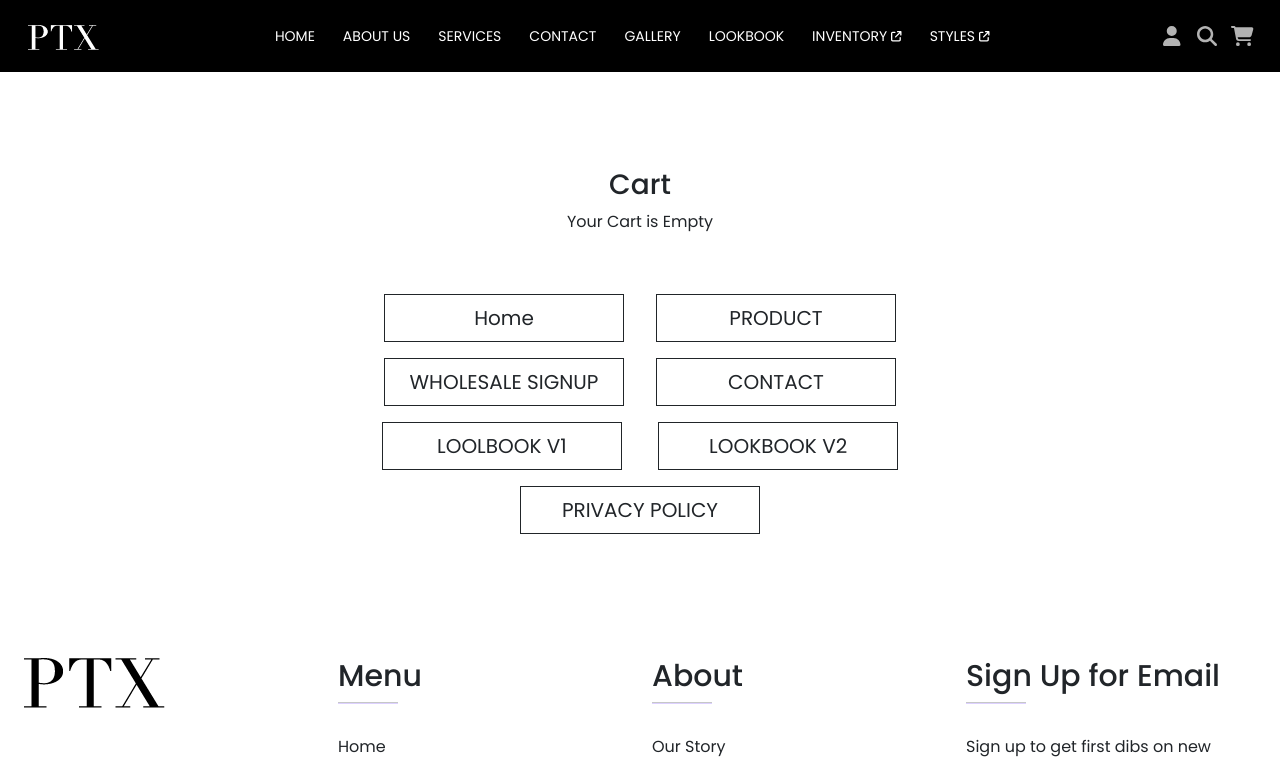
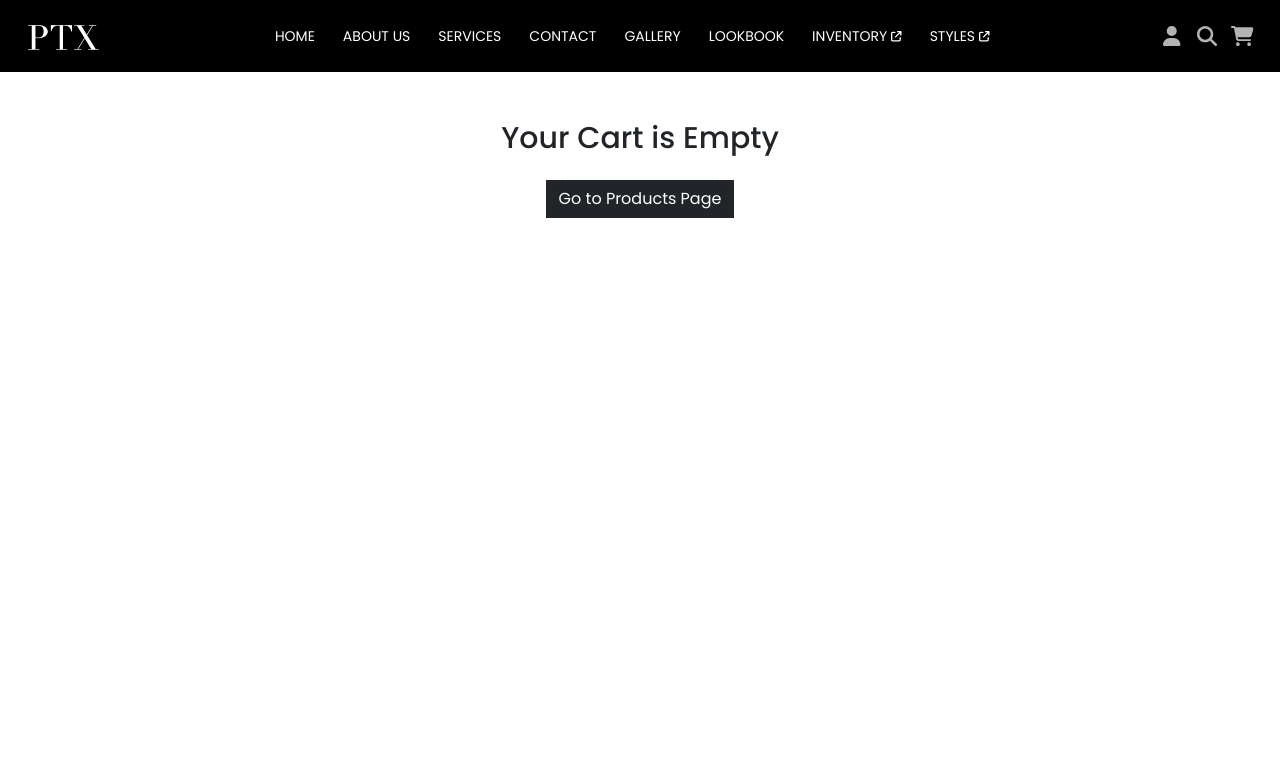
Before and after one commit to Zeeshanprojects/PTX-2, a React (Create React App) app in the folder PTX-2/ptx-2/: page /Cart in a window 1280 px wide. Shown: the top 759 px of the page. Built offline with nearby package versions, Linux system fonts and the light colour scheme.

Commit message:
Updation

```diff
--- /dev/null
+++ b/PTX-2/ptx-2/src/Components/CartContext.js
@@ -0,0 +1,34 @@
+import React, { createContext, useState } from "react";
+
+// Create the context
+export const CartContext = createContext();
+
+// Create the provider component
+export const CartProvider = ({ children }) => {
+  const [cart, setCart] = useState([]);
+
+  const addToCart = (product) => {
+    setCart((prevCart) => {
+      const existing = prevCart.find((item) => item.id === product.id);
+      if (existing) {
+        return prevCart.map((item) =>
+          item.id === product.id
+            ? { ...item, quantity: item.quantity + product.quantity }
+            : item
+        );
+      } else {
+        return [...prevCart, product];
+      }
+    });
+  };
+
+  const removeFromCart = (productId) => {
+    setCart((prevCart) => prevCart.filter((item) => item.id !== productId));
+  };
+
+  return (
+    <CartContext.Provider value={{ cart, addToCart, removeFromCart }}>
+      {children}
+    </CartContext.Provider>
+  );
+};
--- a/PTX-2/ptx-2/src/Components/Preloader.js
+++ b/PTX-2/ptx-2/src/Components/Preloader.js
@@ -4,6 +4,7 @@ import Image from '../Images/Image'
 export default function Preloader() {
   return (
     <div className="preloader">
+
       <img src={Image.logo} alt="Logo" />
     </div>
   )
--- a/PTX-2/ptx-2/src/Components/Preloader.style.css
+++ b/PTX-2/ptx-2/src/Components/Preloader.style.css
@@ -2,8 +2,8 @@
     position: fixed;
     top: 0;
     left: 0;
-    width: 100%;
-    height: 100vh;
+    width: 100% !important;
+    height: 100vh !important;
     background: white; /* White background */
     display: flex;
     justify-content: center;
@@ -12,7 +12,7 @@
   }
 
   .preloader img {
-    width: 100px; /* Adjust size as needed */
+    width: 100px;
     animation: fadeIn 1.2s ease-in-out;
   }
 
--- a/PTX-2/ptx-2/src/Pages/Cart.jsx
+++ b/PTX-2/ptx-2/src/Pages/Cart.jsx
@@ -1,104 +1,89 @@
-import { useEffect } from "react";
-import React from "react";
-import Footer from "../Components/Footer";
+import React, { useContext, useEffect } from "react";
+import { CartContext } from "../Components/CartContext";
 import { Link } from "react-router-dom";
 import "./Cart.style.css";
 
 export default function Cart() {
-    useEffect(()=>{
-      document.title="Your Shopping Cart - Pakistan Textile Exchnage"
-    })
+  const { cart, removeFromCart } = useContext(CartContext);
+
+  useEffect(() => {
+    document.title = "Your Shopping Cart - Pakistan Textile Exchange";
+  }, []);
+
+
+  if (cart.length === 0) {
+    return (
+      <div className="text-center my-5 ">
+        <br/>
+        <h2 className="mt-5">Your Cart is Empty</h2>
+        <Link to="/search">
+          <button className="btn btn-dark mt-3">Go to Products Page</button>
+        </Link>
+      </div>
+    );
+  }
+
+  const totalAmount = cart.reduce(
+    (total, item) => total + item.price * item.quantity,
+    0
+  );
+
   return (
     <>
       <div className="space"></div>
-
-      <div className="space"></div>
-      <div className="text-container pt-5 text-center">
-        <h3>Cart</h3>
-        <p>Your Cart is Empty</p>
-        <div className="space"></div>
-        <div className="container">
+      <br />
+      <div className="container-fluid py-5">
+        <h2 className="text-center ">Your Shopping Cart</h2>
+        <div className="d-flex justify-content-center">
+  <Link to="/search">
+    <button className="btn btn-dark mt-1">Back to Products Page</button>
+  </Link>
+</div>
+<br/>
         <div className="row justify-content-center">
-            <div className="col-auto">
-              <Link to="/">
-
-                <button
-                  type="button"
-                  className="btn btn-outline-dark cart-btn btn-lg mx-3 "
-                >
-                  Home
-                </button>
-              </Link>
-<Link to="/Product">
-<button
-                type="button"
-                className="btn btn-outline-dark cart-btn btn-lg mx-3 "
-              >
-                PRODUCT
-              </button>
-</Link >
-
+          <div className="col-lg-8">
+            {cart.map((item) => (
+              <div key={item.id} className="card mb-3 cart-item">
+                <div className="row g-0 align-items-center">
+                  <div className="col-md-3">
+                    <img
+                      src={item.image}
+                      alt={item.title}
+                      className="img-fluids rounded-start"
+                    />
+                  </div>
+                  <div className="col-md-6">
+                    <div className="card-body">
+                      <h5 className="card-title">{item.title}</h5>
+                      <p className="card-text">Price: ${item.price}</p>
+                      <p className="card-text">Quantity: {item.quantity}</p>
                     </div>
                   </div>
-          <div className="row justify-content-center mt-3">
-            <div className="col-auto">
-
-                <Link to="/signup">
+                  <div className="col-md-3 text-center">
+                  <p className="fs-5 fw-bold mt-3">${item.price * item.quantity}</p>
                     <button
-                type="button"
-                className="btn btn-outline-dark cart-btn btn-lg mx-3  "
+                      className="btn btn-outline-danger btn-sm mt-2 mb-4"
+                      onClick={() => removeFromCart(item.id)}
                     >
-                WHOLESALE SIGNUP
+                      Remove
                     </button>
-                </Link>
-             <Link to="/Contactus">
-             <button
-                type="button"
-                className="btn btn-outline-dark cart-btn btn-lg mx-3 "
-              >
-                CONTACT
-              </button>
-             </Link>
-
                   </div>
                 </div>
-          <div className="row justify-content-center mt-3">
-            <div className="col-auto">
-                <Link to="/LookBook-V1">
-                <button
-                type="button"
-                className="btn btn-outline-dark cart-btn btn-lg mx-3 "
-              >
-                LOOLBOOK V1
-              </button>
+              </div>
+            ))}
+
+            {/* Total & Checkout */}
+            <div className="card p-4 shadow-sm total-section mt-4">
+              <h4 className="text-end">
+                Total: <span className="text-success">${totalAmount}</span>
+              </h4>
+              <Link to="/checkout">
+                <button className="btn btn-dark mt-3 w-100">Proceed to Checkout</button>
               </Link>
-              <Link to="/LookBook-V2"> <button
-                type="button"
-                className="btn btn-outline-dark cart-btn btn-lg mx-3 "
-              >
-                LOOKBOOK V2
-              </button>
-              </Link>
-
-            </div>
-          </div>
-          <div className="row justify-content-center mt-3">
-            <div className="col-auto">
-                <Link to="/privacypolicy">
-                <button
-                type="button"
-                className="btn btn-outline-dark cart-btn btn-lg mx-3 "
-              >
-                PRIVACY POLICY
-              </button>
-                </Link>
-
             </div>
           </div>
         </div>
       </div>
-      <div className="space"></div>
-      <Footer />
     </>
   );
 }
--- a/PTX-2/ptx-2/src/Pages/Cart.style.css
+++ b/PTX-2/ptx-2/src/Pages/Cart.style.css
@@ -1,3 +1,42 @@
-.cart-btn{
-  width: 15rem;
+.cart-item {
+  border: none;
+  border-radius: 12px;
+  box-shadow: 0 0 12px rgba(0, 0, 0, 0.08);
+  transition: transform 0.3s ease;
+  background-color: #fff;}
+.img-fluids {
+ max-width: 100%;
+  height: 150px !important;
+  object-fit: contain !important;
 }
+.cart-item:hover {
+  transform: scale(1.01);
+}
+.total-section {
+  background-color: #f8f9fa;
+  border-radius: 12px;
+}
+.card-title {
+  font-weight: 600;
+  font-size: 1.1rem;
+}
+.btn-dark {
+  font-weight: 500;
+  padding: 12px;
+  border-radius: 8px;
+}
+@media (min-width:576px) and (max-width:768px){
+  .cart-item .col-md-6,
+  .cart-item .col-md-3 {
+    text-align: center;
+    padding-top: 10px;
+
+  }
+}
+@media (max-width: 575px) {
+  .cart-item .col-md-6,
+  .cart-item .col-md-3 {
+    text-align: center;
+    padding-top: 10px;
+  }
+}
--- a/PTX-2/ptx-2/src/Pages/Home.jsx
+++ b/PTX-2/ptx-2/src/Pages/Home.jsx
@@ -202,7 +202,7 @@ useEffect(()=>{
 
       <div className="space"></div>
       <h1 className="text-center">LATEST PRODUCTS</h1>
-      <div className="space"></div>
+
       <div className="container latest-products-section ">
   <div className="row">
     {/* Product 1 */}
--- a/PTX-2/ptx-2/src/Pages/Home.style.css
+++ b/PTX-2/ptx-2/src/Pages/Home.style.css
@@ -46,7 +46,6 @@ height: 100vh !important;width: 100vw !important;;object-fit: cover !important;
   text-align: justify;
   padding: 2rem; /* adjust padding to reduce vertical space */
 }
-
 .relationship-card p {
   text-align: justify;
   hyphens: auto;
@@ -54,11 +53,9 @@ height: 100vh !important;width: 100vw !important;;object-fit: cover !important;
   font-size: 15px;
   line-height: 1.6;
 }
-
 .latest-products-section {
   padding-top: 30px;
 }
-
 .product-box {
   background: #fff;
   border-radius: 12px;
@@ -72,13 +69,11 @@ height: 100vh !important;width: 100vw !important;;object-fit: cover !important;
   transform: translateY(-5px);
   box-shadow: 0 10px 20px rgba(0, 0, 0, 0.12);
 }
-
 .product-image {
   width: 100%;
   height:400px;
-  object-fit: cover;
+  object-fit: cover !important;
 }
-
 .product-info {
   padding: 20px;
 }
--- a/PTX-2/ptx-2/src/Pages/ProductDetails.style.css
+++ b/PTX-2/ptx-2/src/Pages/ProductDetails.style.css
@@ -1,44 +1,50 @@
-/* Add spacing above */
-.space {
-  margin-top: 20px;
+.inventory-grid {
+  display: grid;
+  grid-template-columns: repeat(auto-fit, minmax(60px, 1fr));
+  gap: 15px;
+  justify-content: center;
+  align-items: center;
+  text-align: center;
+  padding: 10px;
 }
 
-/* Make the image look good */
-.productdetails-custom-image {
-  object-fit: contain !important;
-  max-width: 100%;
-  height:500px !important;
+.size-quantity-box {
+  display: flex;
+  flex-direction: column;
+  align-items: center;
+  justify-content: center;
+  padding: 12px;
+  border-radius: 10px;
+  width: 80px;
+
 }
 
-/* Improve product details styling */
-.bg-white {
-  background-color: #fff;
+.size-badge {
+  display: flex;
+  justify-content: center;
+  align-items: center;
+  width: 45px;
+  height: 30px;
+  border-bottom: 2px solid black;
+  font-size: 16px;
+  font-weight: bold;
 }
 
-.shadow-sm {
-  box-shadow: 0px 2px 10px rgba(0, 0, 0, 0.1);
+.quantity-text {
+  font-size: 14px;
+  font-weight: bold;
+  margin-top: 5px;
+}
+.product-image{
+  height: 450px;
+  object-fit: contain !important;
+}
+/* Image */
+img {
+  object-fit: cover !important;
 }
 
-.rounded {
+/* Buttons and layout */
+.btn {
   border-radius: 10px;
 }
-
-.size-box {
-  padding: 8px 15px;
-  border: 1px solid #ccc;
-  border-radius: 5px;
-  display: inline-block;
-  cursor: pointer;
-  transition: 0.3s ease-in-out;
-}
-.size-box:hover {
-  background-color: #f8f9fa;
-  border-color: #333;
-}
-
-/* Responsive adjustments */
-@media (min-width:576px) and (max-width: 768px) {
-  .custom-image {
-    width: 100%;
-  }
-}
--- a/PTX-2/ptx-2/src/index.js
+++ b/PTX-2/ptx-2/src/index.js
@@ -6,11 +6,15 @@ import reportWebVitals from './reportWebVitals';
 import '@fortawesome/fontawesome-free/css/all.min.css';
 import "bootstrap/dist/css/bootstrap.min.css"
 import "bootstrap/dist/js/bootstrap.bundle.min.js"
+import { CartProvider } from './Components/CartContext';
 
 const root = ReactDOM.createRoot(document.getElementById('root'));
 root.render(
   <React.StrictMode>
+    <CartProvider>
     <App />
+    </CartProvider>
+
   </React.StrictMode>
 );
 
```
Also changed, not shown: PTX-2/ptx-2/src/Pages/Product.style.css (+33 -34 lines), PTX-2/ptx-2/src/Pages/ProductDetails.jsx (+50 -48 lines), PTX-2/ptx-2/src/Pages/Search.jsx (+9 -15 lines). Lines whose indentation alone changed are shown as unchanged.
